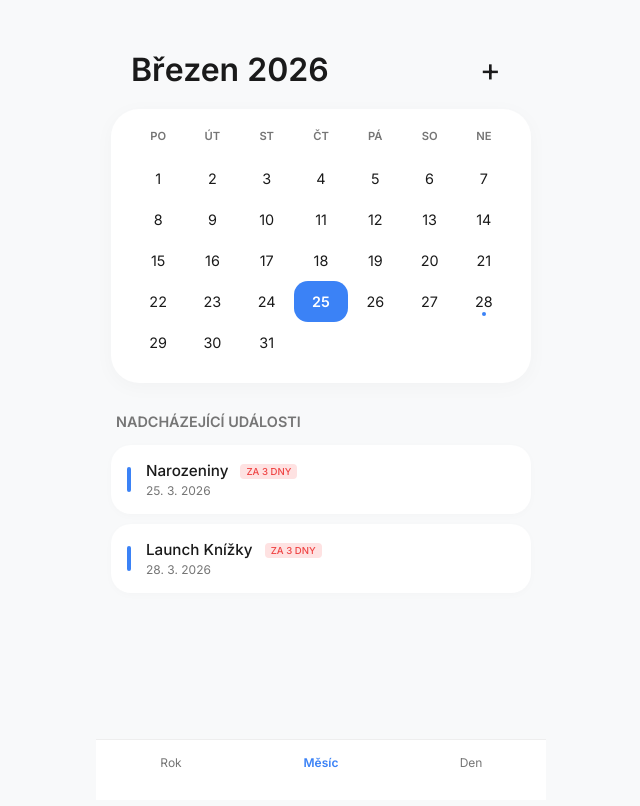
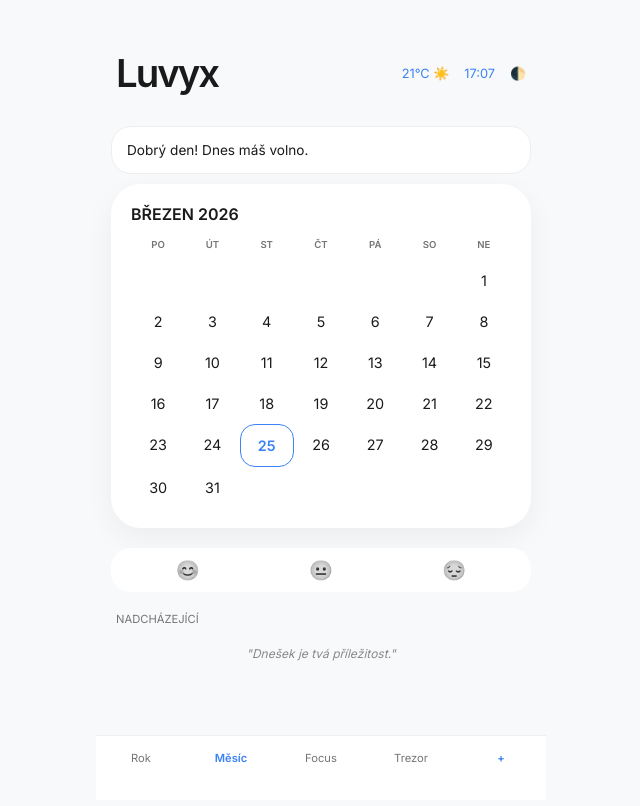
Before and after one commit to all-app-free/Calendary, a plain HTML site: page index.html in a window 1280 px wide. Shown: the whole page, without its empty margins (319-959 px from the left). Drawn offline with Linux system fonts and the light colour scheme.

Commit message:
Update index.html

```diff
--- a/index.html
+++ b/index.html
@@ -3,277 +3,299 @@
 <head>
     <meta charset="UTF-8">
     <meta name="viewport" content="width=device-width, initial-scale=1.0">
-    <title>Luvyx Calendar</title>
-    <link href="https://fonts.googleapis.com/css2?family=Inter:wght@300;400;500;600&display=swap" rel="stylesheet">
+    <title>Luvyx Kalendář Ultra</title>
+    <link href="https://fonts.googleapis.com/css2?family=Inter:wght@100;300;400;600&display=swap" rel="stylesheet">
     <style>
         :root {
-            --bg: #f8f9fa;
-            --card: #ffffff;
-            --accent: #3b82f6;
-            --text: #1a1a1a;
-            --text-secondary: #757575;
-            --border: #eeeeee;
+            --bg: #f8f9fa; --card: #ffffff; --accent: #3b82f6; --text: #1a1a1a;
+            --text-sec: #757575; --border: #eeeeee; --focus: #ef4444;
+        }
+        [data-theme="dark"] {
+            --bg: #000000; --card: #1c1c1e; --accent: #0a84ff; --text: #ffffff;
+            --text-sec: #8e8e93; --border: #38383a;
         }
 
-        body {
-            font-family: 'Inter', sans-serif;
-            background-color: var(--bg);
-            color: var(--text);
-            margin: 0;
-            display: flex;
-            justify-content: center;
-            overflow-x: hidden;
-        }
+        body { font-family: 'Inter', sans-serif; background: var(--bg); color: var(--text); margin: 0; transition: 0.3s; overflow-x: hidden; }
+        .app { width: 100%; max-width: 450px; min-height: 100vh; margin: 0 auto; padding-bottom: 100px; position: relative; }
 
-        .app-container {
-            width: 100%;
-            max-width: 450px;
-            min-height: 100vh;
-            padding-bottom: 100px;
-            position: relative;
-        }
+        /* HEADER & WIDGETS */
+        header { padding: 50px 20px 10px; }
+        .top-row { display: flex; justify-content: space-between; align-items: center; margin-bottom: 10px; }
+        .brand { font-size: 2.4rem; font-weight: 600; letter-spacing: -2px; }
+        .widgets { display: flex; gap: 15px; font-size: 0.8rem; font-weight: 500; color: var(--accent); }
+        .greeting-box { background: var(--card); padding: 15px; border-radius: 20px; margin: 10px 15px; font-size: 0.85rem; border: 1px solid var(--border); }
 
-        /* --- HEADER --- */
-        header {
-            padding: 50px 20px 20px;
-            display: flex;
-            justify-content: space-between;
-            align-items: center;
-        }
+        /* PAGES */
+        .page { display: none; padding: 0 15px; animation: fadeIn 0.4s ease; }
+        .page.active { display: block; }
+        @keyframes fadeIn { from { opacity: 0; transform: translateY(10px); } to { opacity: 1; transform: translateY(0); } }
 
-        .view-title { font-size: 2rem; font-weight: 600; }
-        .add-btn { font-size: 2rem; cursor: pointer; color: var(--text); padding: 0 10px; }
+        /* YEAR VIEW (100% Functional) */
+        .year-grid { display: grid; grid-template-columns: repeat(3, 1fr); gap: 10px; }
+        .mini-month { font-size: 0.5rem; background: var(--card); padding: 5px; border-radius: 10px; text-align: center; cursor: pointer; }
+        .mini-grid { display: grid; grid-template-columns: repeat(7, 1fr); gap: 1px; margin-top: 5px; }
+        .mini-day { width: 4px; height: 4px; border-radius: 50%; margin: 1px auto; background: var(--border); }
+        .mini-day.has-ev { background: var(--accent); }
 
-        /* --- SECTIONS --- */
-        .page { display: none; padding: 0 15px; animation: fadeIn 0.3s ease; }
-        .page.active { display: block; }
+        /* CALENDAR CARD */
+        .calendar-card { background: var(--card); border-radius: 30px; padding: 20px; box-shadow: 0 10px 30px rgba(0,0,0,0.05); }
+        .grid { display: grid; grid-template-columns: repeat(7, 1fr); text-align: center; }
+        .day { padding: 12px 0; font-size: 0.9rem; border-radius: 15px; cursor: pointer; position: relative; }
+        .day.today { border: 1.5px solid var(--accent); color: var(--accent); font-weight: 700; }
+        .day.selected { background: var(--text); color: var(--card); }
+        .day.has-ev::after { content: ''; position: absolute; bottom: 5px; left: 50%; transform: translateX(-50%); width: 4px; height: 4px; border-radius: 50%; background: var(--accent); }
 
-        @keyframes fadeIn { from { opacity: 0; } to { opacity: 1; } }
+        /* MOOD TRACKER */
+        .mood-bar { display: flex; justify-content: space-around; margin: 20px 0; background: var(--card); padding: 10px; border-radius: 20px; }
+        .mood-btn { cursor: pointer; font-size: 1.2rem; filter: grayscale(1); transition: 0.3s; }
+        .mood-btn.active { filter: grayscale(0); transform: scale(1.2); }
 
-        /* --- CALENDAR CARD --- */
-        .calendar-card {
-            background: var(--card);
-            border-radius: 28px;
-            padding: 20px;
-            box-shadow: 0 4px 20px rgba(0,0,0,0.03);
-            margin-bottom: 25px;
-        }
+        /* FOCUS MODE */
+        .focus-box { text-align: center; padding: 40px 20px; background: var(--card); border-radius: 30px; margin-top: 20px; }
+        #focus-timer { font-size: 3rem; font-weight: 100; color: var(--focus); margin: 20px 0; }
 
-        .grid { display: grid; grid-template-columns: repeat(7, 1fr); text-align: center; }
-        .grid-head { font-size: 0.7rem; color: var(--text-secondary); font-weight: 600; margin-bottom: 15px; }
+        /* EVENTS & VAULT */
+        .ev-card { background: var(--card); padding: 15px; border-radius: 20px; margin-bottom: 10px; display: flex; align-items: center; gap: 15px; border-left: 5px solid var(--accent); position: relative; }
+        .ev-vault { border-left-color: #000; background: #f0f0f0; }
+        .countdown { font-size: 0.65rem; font-weight: 700; color: var(--focus); margin-top: 4px; }
 
-        .day {
-            padding: 12px 0;
-            font-size: 0.9rem;
-            border-radius: 14px;
-            cursor: pointer;
-            transition: 0.2s;
-            position: relative;
-        }
-        .day:hover { background: #f0f0f0; }
-        .day.selected { background: var(--accent); color: white; font-weight: 600; }
-        .day.has-event::after {
-            content: ''; position: absolute; bottom: 6px; left: 50%; transform: translateX(-50%);
-            width: 4px; height: 4px; background: var(--accent); border-radius: 50%;
-        }
+        /* NAV */
+        .nav { position: fixed; bottom: 0; width: 100%; max-width: 450px; background: var(--card); display: flex; padding: 15px 0 35px; border-top: 1px solid var(--border); z-index: 100; }
+        .nav-item { flex: 1; text-align: center; font-size: 0.7rem; color: var(--text-sec); cursor: pointer; }
+        .nav-item.active { color: var(--accent); font-weight: 600; }
 
-        /* --- UPCOMING SECTION --- */
-        .upcoming-header { font-size: 0.9rem; font-weight: 600; margin: 30px 0 15px 5px; color: var(--text-secondary); }
-
-        .event-item {
-            background: var(--card);
-            border-radius: 20px;
-            padding: 16px;
-            margin-bottom: 10px;
-            display: flex;
-            align-items: center;
-            box-shadow: 0 2px 8px rgba(0,0,0,0.02);
-        }
-        .ev-line { width: 4px; height: 25px; border-radius: 10px; margin-right: 15px; background: var(--accent); }
-        .ev-info h4 { margin: 0; font-size: 0.95rem; font-weight: 500; }
-        .ev-info p { margin: 3px 0 0; font-size: 0.75rem; color: var(--text-secondary); }
-        .tag-soon { background: #fee2e2; color: #ef4444; font-size: 0.6rem; padding: 2px 6px; border-radius: 4px; margin-left: 8px; vertical-align: middle; }
-
-        /* --- BOTTOM NAV --- */
-        .nav-bar {
-            position: fixed; bottom: 0; width: 100%; max-width: 450px;
-            background: rgba(255,255,255,0.9); backdrop-filter: blur(15px);
-            display: flex; justify-content: space-around; padding: 15px 0 30px;
-            border-top: 1px solid var(--border);
-        }
-        .nav-link { text-align: center; color: var(--text-secondary); font-size: 0.75rem; cursor: pointer; flex: 1; transition: 0.2s; }
-        .nav-link.active { color: var(--accent); font-weight: 600; }
-        .nav-link svg { display: block; margin: 0 auto 5px; width: 20px; height: 20px; fill: currentColor; }
-
-        /* --- FORM MODAL --- */
-        #modal {
-            display: none; position: fixed; top: 0; left: 0; width: 100%; height: 100%;
-            background: rgba(0,0,0,0.2); z-index: 1000; justify-content: center; align-items: flex-end;
-        }
-        .modal-content {
-            background: var(--card); width: 100%; max-width: 450px; padding: 30px 20px;
-            border-top-left-radius: 30px; border-top-right-radius: 30px; animation: slideUp 0.3s ease;
-        }
-        @keyframes slideUp { from { transform: translateY(100%); } to { transform: translateY(0); } }
-        input { width: 100%; border: 1px solid var(--border); padding: 15px; border-radius: 15px; margin-bottom: 15px; font-family: inherit; box-sizing: border-box; }
-        .save-btn { background: var(--accent); color: white; border: none; width: 100%; padding: 15px; border-radius: 15px; font-weight: 600; cursor: pointer; }
+        /* MODALS */
+        .modal { display: none; position: fixed; inset: 0; background: rgba(0,0,0,0.5); z-index: 1000; align-items: flex-end; }
+        .modal-content { background: var(--card); width: 100%; padding: 30px 20px; border-radius: 30px 30px 0 0; }
+        input, select { width: 100%; padding: 15px; margin-bottom: 15px; border-radius: 15px; border: 1px solid var(--border); background: var(--bg); color: var(--text); box-sizing: border-box; }
+        .quote { font-style: italic; font-size: 0.75rem; text-align: center; margin-top: 20px; opacity: 0.5; }
     </style>
 </head>
-<body>
+<body data-theme="light">
 
-<div class="app-container">
-    <div id="modal" onclick="closeModal(event)">
-        <div class="modal-content" onclick="event.stopPropagation()">
-            <h3 style="margin-top:0">Nová událost</h3>
-            <input type="text" id="evName" placeholder="Co se bude dít?">
-            <input type="date" id="evDate">
-            <button class="save-btn" onclick="saveEvent()">Uložit do kalendáře</button>
+<div class="app">
+    <header>
+        <div class="top-row">
+            <div class="brand">Luvyx</div>
+            <div class="widgets">
+                <span id="temp">21°C ☀️</span>
+                <span id="clock">00:00</span>
+                <span onclick="toggleTheme()" style="cursor:pointer">🌓</span>
+            </div>
+        </div>
+    </header>
+
+    <div class="greeting-box" id="greeting">Načítání...</div>
+
+    <div id="p-year" class="page">
+        <div class="year-grid" id="year-container"></div>
+    </div>
+
+    <div id="p-month" class="page active">
+        <div class="calendar-card">
+            <div id="m-label" style="font-weight: 600; margin-bottom: 15px;"></div>
+            <div class="grid" style="font-size:0.6rem; font-weight:700; color:var(--text-sec); margin-bottom:10px">
+                <div>PO</div><div>ÚT</div><div>ST</div><div>ČT</div><div>PÁ</div><div>SO</div><div>NE</div>
+            </div>
+            <div class="grid" id="m-days"></div>
+        </div>
+        <div class="mood-bar">
+            <span class="mood-btn" onclick="setMood('happy')">😊</span>
+            <span class="mood-btn" onclick="setMood('neutral')">😐</span>
+            <span class="mood-btn" onclick="setMood('sad')">😔</span>
+        </div>
+        <div class="upcoming-header" style="font-size:0.7rem; color:var(--text-sec); margin: 20px 0 10px 5px;">NADCHÁZEJÍCÍ</div>
+        <div id="upcoming-list"></div>
+    </div>
+
+    <div id="p-focus" class="page">
+        <div class="focus-box">
+            <h3>Focus Mode</h3>
+            <div id="focus-timer">25:00</div>
+            <button onclick="startFocus()" class="btn" style="padding:10px 20px; border-radius:20px; border:1px solid var(--focus); background:none; color:var(--focus); cursor:pointer">Soustředit se</button>
         </div>
     </div>
 
-    <div id="page-mesic" class="page active">
-        <header>
-            <div class="view-title">Březen <span>2026</span></div>
-            <div class="add-btn" onclick="openModal()">+</div>
-        </header>
-
-        <div class="calendar-card">
-            <div class="grid grid-head">
-                <div>PO</div><div>ÚT</div><div>ST</div><div>ČT</div><div>PÁ</div><div>SO</div><div>NE</div>
-            </div>
-            <div class="grid" id="calendar-days">
-                </div>
+    <div id="p-vault" class="page">
+        <header><div class="view-title">Trezor</div></header>
+        <div id="vault-auth">
+            <input type="password" id="v-pass" placeholder="Zadej heslo">
+            <button onclick="unlockVault()" style="width:100%; padding:15px; border-radius:15px; background:black; color:white; border:none">Odemknout</button>
         </div>
-
-        <div class="upcoming-header">NADCHÁZEJÍCÍ UDÁLOSTI</div>
-        <div id="global-upcoming"></div>
+        <div id="vault-content" style="display:none"></div>
     </div>
 
-    <div id="page-rok" class="page">
-        <header><div class="view-title">2026</div></header>
-        <div style="text-align:center; color:gray; padding:50px;">Zobrazení celého roku</div>
-    </div>
+    <div class="quote" id="daily-quote">"Dnešek je tvá příležitost."</div>
 
-    <div id="page-den" class="page">
-        <header>
-            <div class="view-title" id="detail-date-title">Detail dne</div>
-            <div class="add-btn" onclick="openModal()">+</div>
-        </header>
-        <div id="day-detail-list"></div>
-    </div>
-
-    <nav class="nav-bar">
-        <div class="nav-link" onclick="switchPage('rok')">Rok</div>
-        <div class="nav-link active" onclick="switchPage('mesic')">Měsíc</div>
-        <div class="nav-link" onclick="switchPage('den')">Den</div>
+    <nav class="nav">
+        <div class="nav-item" onclick="nav('year')">Rok</div>
+        <div class="nav-item active" onclick="nav('month')">Měsíc</div>
+        <div class="nav-item" onclick="nav('focus')">Focus</div>
+        <div class="nav-item" onclick="nav('vault')">Trezor</div>
+        <div class="nav-item" onclick="openModal()" style="font-weight:bold; color:var(--accent)">+</div>
     </nav>
 </div>
 
+<div id="modal" class="modal" onclick="closeModal()">
+    <div class="modal-content" onclick="event.stopPropagation()">
+        <h3>Nová událost</h3>
+        <input type="text" id="ev-name" placeholder="Název">
+        <input type="date" id="ev-date">
+        <select id="ev-type">
+            <option value="normal">Normální</option>
+            <option value="vault">Soukromá (Trezor)</option>
+        </select>
+        <button onclick="saveEvent()" style="width:100%; padding:15px; border-radius:15px; background:var(--accent); color:white; border:none">Uložit</button>
+    </div>
+</div>
+
 <script>
-    let events = JSON.parse(localStorage.getItem('luvyx_v3')) || [
-        { name: 'Launch Knížky', date: '2026-03-28' },
-        { name: 'Narozeniny', date: '2026-03-25' }
-    ];
+    let events = JSON.parse(localStorage.getItem('luvyx_pro_v5')) || [];
+    let moods = JSON.parse(localStorage.getItem('luvyx_moods')) || {};
+    let selectedDate = new Date().toISOString().split('T')[0];
 
-    let selectedDate = '2026-03-25';
+    // 1. DYNAMICKÉ HODINY A POZDRAV
+    function initTime() {
+        const now = new Date();
+        document.getElementById('clock').innerText = now.toLocaleTimeString('cs-CZ', {hour:'2-digit', minute:'2-digit'});
+        const hr = now.getHours();
+        const greet = hr<12 ? "Dobré ráno" : hr<18 ? "Dobrý den" : "Dobrý večer";
+        const nextEv = events.find(e => new Date(e.date) >= now.setHours(0,0,0,0));
+        document.getElementById('greeting').innerText = `${greet}! ${nextEv ? `Příště tě čeká: ${nextEv.name}` : 'Dnes máš volno.'}`;
+    }
+    setInterval(initTime, 1000);
 
-    // PŘEPÍNÁNÍ STRÁNEK
-    function switchPage(pageId) {
-        document.querySelectorAll('.page').forEach(p => p.classList.remove('active'));
-        document.querySelectorAll('.nav-link').forEach(l => l.classList.remove('active'));
-
-        document.getElementById('page-' + pageId).classList.add('active');
-        const activeLink = Array.from(document.querySelectorAll('.nav-link')).find(l => l.innerText.toLowerCase() === pageId);
-        if(activeLink) activeLink.classList.add('active');
-
-        if(pageId === 'den') renderDayDetail(selectedDate);
+    // 2. TÉMA
+    function toggleTheme() {
+        document.body.dataset.theme = document.body.dataset.theme === 'dark' ? 'light' : 'dark';
     }
 
-    // MODAL
+    // 3. NAVIGACE
+    function nav(p) {
+        document.querySelectorAll('.page').forEach(page => page.classList.remove('active'));
+        document.querySelectorAll('.nav-item').forEach(n => n.classList.remove('active'));
+        document.getElementById('p-'+p).classList.add('active');
+        if(p === 'year') renderYear();
+        if(p === 'month') renderMonth();
+    }
+
+    // 4. ROČNÍ KALENDÁŘ (12 měsíců)
+    function renderYear() {
+        const cont = document.getElementById('year-container');
+        cont.innerHTML = '';
+        const year = new Date().getFullYear();
+        const months = ['Led', 'Úno', 'Bře', 'Dub', 'Kvě', 'Čer', 'Čec', 'Srp', 'Zář', 'Říj', 'Lis', 'Pro'];
+
+        months.forEach((m, idx) => {
+            let daysInM = new Date(year, idx + 1, 0).getDate();
+            let html = `<div class="mini-month" onclick="nav('month')"><strong>${m}</strong><div class="mini-grid">`;
+            for(let i=1; i<=daysInM; i++) {
+                const dStr = `${year}-${(idx+1).toString().padStart(2,'0')}-${i.toString().padStart(2,'0')}`;
+                const hasEv = events.some(e => e.date === dStr);
+                html += `<div class="mini-day ${hasEv?'has-ev':''}"></div>`;
+            }
+            html += `</div></div>`;
+            cont.innerHTML += html;
+        });
+    }
+
+    // 5. MĚSÍČNÍ KALENDÁŘ
+    function renderMonth() {
+        const grid = document.getElementById('m-days');
+        const now = new Date();
+        document.getElementById('m-label').innerText = now.toLocaleDateString('cs-CZ', {month:'long', year:'numeric'}).toUpperCase();
+        grid.innerHTML = '';
+
+        const first = new Date(now.getFullYear(), now.getMonth(), 1).getDay();
+        const offset = first === 0 ? 6 : first - 1;
+        for(let i=0; i<offset; i++) grid.innerHTML += '<div></div>';
+
+        for(let d=1; d<=new Date(now.getFullYear(), now.getMonth()+1, 0).getDate(); d++) {
+            const dStr = `${now.getFullYear()}-${(now.getMonth()+1).toString().padStart(2,'0')}-${d.toString().padStart(2,'0')}`;
+            const isToday = dStr === new Date().toISOString().split('T')[0];
+            const hasEv = events.some(e => e.date === dStr && e.type !== 'vault');
+            grid.innerHTML += `<div class="day ${isToday?'today':''} ${hasEv?'has-ev':''}" onclick="selectedDate='${dStr}'; renderMonth(); renderUpcoming();">${d}</div>`;
+        }
+    }
+
+    // 6. NADCHÁZEJÍCÍ A ODPOČET
+    function renderUpcoming() {
+        const cont = document.getElementById('upcoming-list');
+        cont.innerHTML = '';
+        const today = new Date().setHours(0,0,0,0);
+
+        const filtered = events.filter(e => e.type !== 'vault' && new Date(e.date) >= today)
+                               .sort((a,b) => new Date(a.date) - new Date(b.date)).slice(0,3);
+
+        filtered.forEach(e => {
+            const diff = Math.ceil((new Date(e.date) - today) / (1000*60*60*24));
+            cont.innerHTML += `
+                <div class="ev-card">
+                    <div style="flex-grow:1">
+                        <h4>${e.name}</h4>
+                        <p style="font-size:0.7rem; color:var(--text-sec)">${new Date(e.date).toLocaleDateString('cs-CZ')}</p>
+                        <div class="countdown">${diff === 0 ? 'DNES' : `Zbývá: ${diff} dní`}</div>
+                    </div>
+                    <span onclick="deleteEv(${e.id})" style="opacity:0.2">✕</span>
+                </div>`;
+        });
+    }
+
+    // 7. FOCUS TIMER
+    let timer;
+    function startFocus() {
+        let sec = 25 * 60;
+        clearInterval(timer);
+        timer = setInterval(() => {
+            sec--;
+            let m = Math.floor(sec/60);
+            let s = sec%60;
+            document.getElementById('focus-timer').innerText = `${m}:${s<10?'0':''}${s}`;
+            if(sec <= 0) clearInterval(timer);
+        }, 1000);
+    }
+
+    // 8. VAULT (TREZOR)
+    function unlockVault() {
+        if(document.getElementById('v-pass').value === '1234') {
+            document.getElementById('vault-auth').style.display = 'none';
+            const cont = document.getElementById('vault-content');
+            cont.style.display = 'block';
+            const vaultEvs = events.filter(e => e.type === 'vault');
+            cont.innerHTML = vaultEvs.map(e => `<div class="ev-card ev-vault"><h4>🔒 ${e.name}</h4></div>`).join('');
+        } else { alert("Špatné heslo!"); }
+    }
+
+    // 9. MOOD & MODAL LOGIC
+    function setMood(m) {
+        moods[new Date().toISOString().split('T')[0]] = m;
+        localStorage.setItem('luvyx_moods', JSON.stringify(moods));
+        document.querySelectorAll('.mood-btn').forEach(b => b.classList.remove('active'));
+        // Jednoduchá vizuální zpětná vazba
+    }
+
     function openModal() { document.getElementById('modal').style.display = 'flex'; }
     function closeModal() { document.getElementById('modal').style.display = 'none'; }
 
     function saveEvent() {
-        const name = document.getElementById('evName').value;
-        const date = document.getElementById('evDate').value;
+        const name = document.getElementById('ev-name').value;
+        const date = document.getElementById('ev-date').value;
+        const type = document.getElementById('ev-type').value;
         if(name && date) {
-            events.push({ name, date });
-            localStorage.setItem('luvyx_v3', JSON.stringify(events));
-            document.getElementById('evName').value = '';
-            closeModal();
-            renderAll();
+            events.push({id: Date.now(), name, date, type});
+            localStorage.setItem('luvyx_pro_v5', JSON.stringify(events));
+            closeModal(); renderAll();
         }
     }
 
-    // RENDER KALENDÁŘE
-    function renderCalendar() {
-        const container = document.getElementById('calendar-days');
-        container.innerHTML = '';
-
-        // Jednoduchý březen 2026 (začíná nedělí)
-        for(let i = 1; i <= 31; i++) {
-            const dateStr = `2026-03-${i.toString().padStart(2, '0')}`;
-            const dayDiv = document.createElement('div');
-            dayDiv.className = 'day';
-            if(dateStr === selectedDate) dayDiv.classList.add('selected');
-            if(events.some(e => e.date === dateStr)) dayDiv.classList.add('has-event');
-
-            dayDiv.innerText = i;
-            dayDiv.onclick = () => {
-                selectedDate = dateStr;
-                switchPage('den');
-            };
-            container.appendChild(dayDiv);
-        }
+    function deleteEv(id) {
+        events = events.filter(e => e.id !== id);
+        localStorage.setItem('luvyx_pro_v5', JSON.stringify(events));
+        renderAll();
     }
 
-    // RENDER NADCHÁZEJÍCÍCH (Globální sekce)
-    function renderUpcoming() {
-        const container = document.getElementById('global-upcoming');
-        container.innerHTML = '';
-        const today = new Date();
-
-        const sorted = events
-            .filter(e => new Date(e.date) >= today.setHours(0,0,0,0))
-            .sort((a,b) => new Date(a.date) - new Date(b.date));
-
-        sorted.slice(0, 3).forEach(ev => {
-            const isSoon = (new Date(ev.date) - new Date()) / (1000*60*60*24) <= 3;
-            container.innerHTML += `
-                <div class="event-item">
-                    <div class="ev-line"></div>
-                    <div class="ev-info">
-                        <h4>${ev.name} ${isSoon ? '<span class="tag-soon">ZA 3 DNY</span>' : ''}</h4>
-                        <p>${new Date(ev.date).toLocaleDateString('cs-CZ')}</p>
-                    </div>
-                </div>
-            `;
-        });
-    }
-
-    // RENDER DETAILU DNE
-    function renderDayDetail(date) {
-        const title = document.getElementById('detail-date-title');
-        const list = document.getElementById('day-detail-list');
-        title.innerText = new Date(date).toLocaleDateString('cs-CZ', { day: 'numeric', month: 'long' });
-
-        const dayEvents = events.filter(e => e.date === date);
-        list.innerHTML = dayEvents.length
-            ? dayEvents.map(e => `
-                <div class="event-item">
-                    <div class="ev-line" style="background:#000"></div>
-                    <div class="ev-info"><h4>${e.name}</h4><p>Celý den</p></div>
-                </div>`).join('')
-            : '<p style="text-align:center; color:gray; margin-top:40px;">Žádné události pro tento den.</p>';
-    }
-
-    function renderAll() {
-        renderCalendar();
-        renderUpcoming();
-    }
-
+    function renderAll() { renderMonth(); renderUpcoming(); renderYear(); initTime(); }
     renderAll();
 </script>
-
 </body>
-</html>
+    </html>
```
